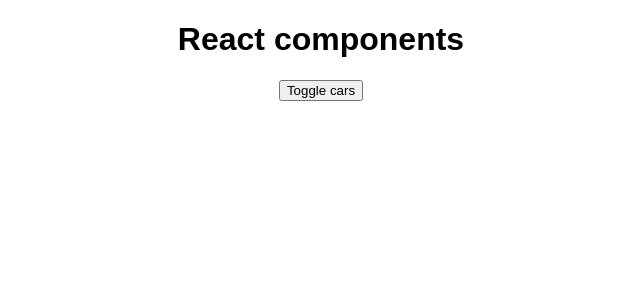
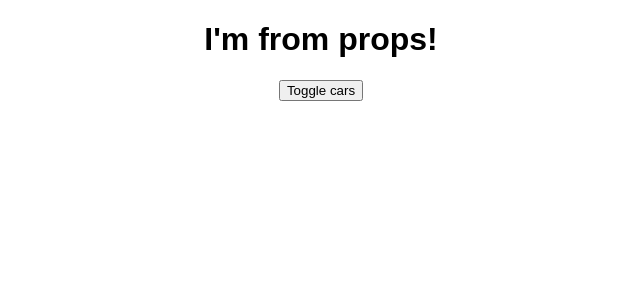
Before and after one commit to introkun/react-js-course, a React (Create React App) app: page / in a window 1280 px wide. Shown: the top 300 px of the page, without its empty margins (319-959 px from the left). Built offline with nearby package versions, Linux system fonts and the light colour scheme.

Commit message:
lesson 29 done

```diff
--- a/src/App.js
+++ b/src/App.js
@@ -54,7 +54,8 @@ class App extends Component {
 
     return (
       <div style={divStyle}>
-        <h1>{this.state.pageTitle}</h1>
+        {/* <h1>{this.state.pageTitle}</h1> */}
+        <h1>{this.props.title}</h1>
 
         <button onClick={this.toggleCarsHandler}>Toggle cars</button>
 
--- a/src/index.js
+++ b/src/index.js
@@ -4,5 +4,5 @@ import './index.css';
 import App from './App';
 import registerServiceWorker from './registerServiceWorker';
 
-ReactDOM.render(<App />, document.getElementById('root'));
+ReactDOM.render(<App title="I'm from props!" />, document.getElementById('root'));
 registerServiceWorker();
```
